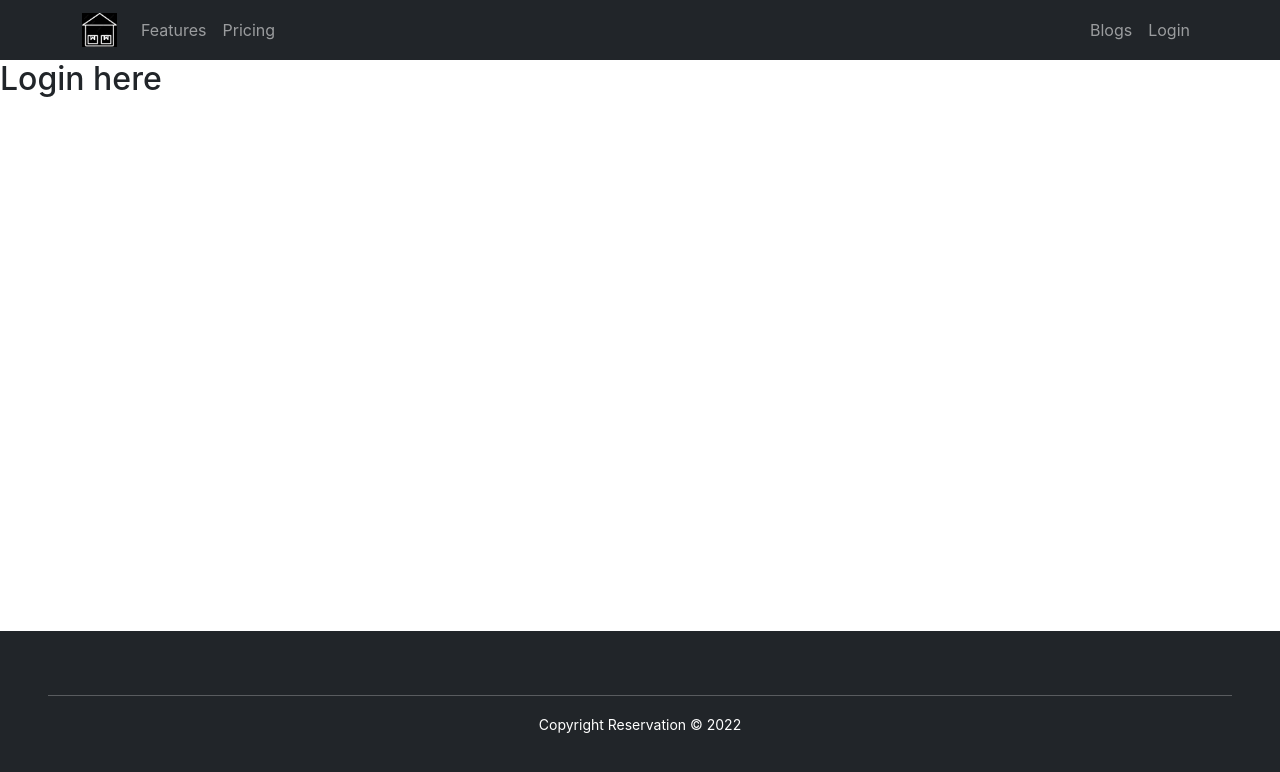
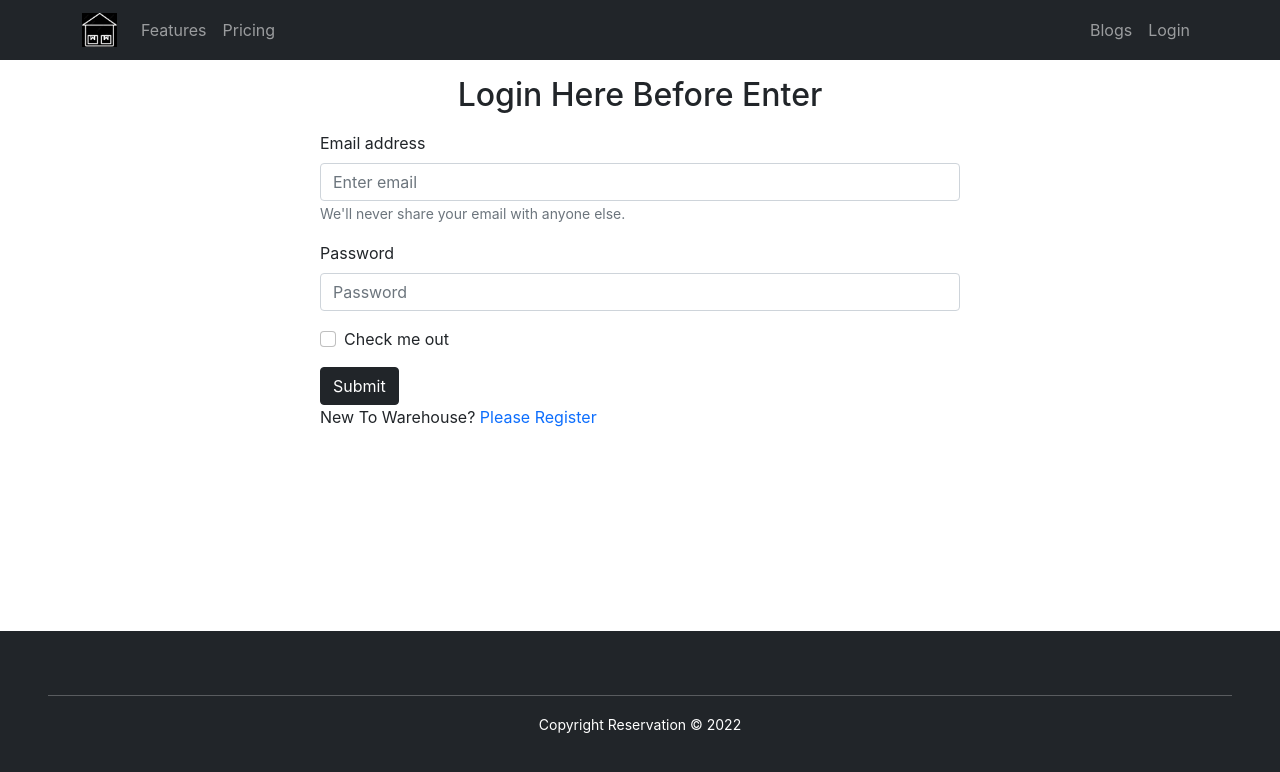
Before and after one commit to AkashMAbrrar/warehouse-management-client-site, a React (Create React App) app: page /login in a window 1280 px wide. Shown: the top 772 px of the page. Built offline with nearby package versions, Linux system fonts and the light colour scheme.

Commit message:
this commit for login and registration form and event handler

```diff
--- a/src/App.js
+++ b/src/App.js
@@ -8,6 +8,7 @@ import Blogs from './components/Home/Blogs/Blogs';
 import Login from './components/Login/Login';
 import Features from './components/Features/Features';
 import NotFound from './components/NotFound/NotFound';
+import Register from './components/Login/Register/Register';
 
 function App() {
   return (
@@ -19,6 +20,7 @@ function App() {
         <Route path='/feature/:featureId' element={<Features></Features>}></Route>
         <Route path='blogs' element={<Blogs></Blogs>}></Route>
         <Route path='/login' element={<Login></Login>}></Route>
+        <Route path='/register' element={<Register></Register>}></Route>
         <Route path='*' element={<NotFound></NotFound>}></Route>
       </Routes>
       <Footer></Footer>
--- a/src/components/Login/Login.js
+++ b/src/components/Login/Login.js
@@ -1,9 +1,47 @@
-import React from 'react';
+import React, { useRef } from 'react';
+import { Button, Form } from 'react-bootstrap';
+import { Link, useNavigate } from 'react-router-dom';
 
 const Login = () => {
+    const emailRef = useRef('');
+    const passRef = useRef('');
+    const navigate = useNavigate();
+
+    const handleSubmit = event => {
+        event.preventDefault();
+        const email = emailRef.current.value;
+        const password = passRef.current.value;
+        console.log(email, password)
+    }
+
+    const navigateRegister = event => {
+        navigate('/register');
+    }
+
     return (
-        <div>
-            <h2>Login here</h2>
+        <div className='conatainer w-50 mx-auto'>
+            <h2 className='text-center m-3'>Login Here Before Enter</h2>
+            <Form onSubmit={handleSubmit}>
+                <Form.Group className="mb-3" controlId="formBasicEmail">
+                    <Form.Label>Email address</Form.Label>
+                    <Form.Control ref={emailRef} type="email" placeholder="Enter email" required />
+                    <Form.Text className="text-muted">
+                        We'll never share your email with anyone else.
+                    </Form.Text>
+                </Form.Group>
+
+                <Form.Group className="mb-3" controlId="formBasicPassword">
+                    <Form.Label>Password</Form.Label>
+                    <Form.Control ref={passRef} type="password" placeholder="Password" required />
+                </Form.Group>
+                <Form.Group className="mb-3" controlId="formBasicCheckbox">
+                    <Form.Check type="checkbox" label="Check me out" />
+                </Form.Group>
+                <Button variant="dark" type="submit">
+                    Submit
+                </Button>
+            </Form>
+            <p>New To Warehouse? <Link to='/register' className='text-primary pe-auto text-decoration-none' onClick={navigateRegister}>Please Register</Link></p>
         </div>
     );
 };
--- /dev/null
+++ b/src/components/Login/Register/Register.css
@@ -0,0 +1,13 @@
+.register-form {
+    margin: 0 auto;
+    width: 50%;
+}
+
+.register-form input {
+    display: block;
+    width: 100%;
+    height: 50px;
+    padding-left: 10px;
+    font-size: 18px;
+    margin-bottom: 15px;
+}
--- /dev/null
+++ b/src/components/Login/Register/Register.js
@@ -0,0 +1,30 @@
+import React from 'react';
+import { Link, useNavigate } from 'react-router-dom';
+import './Register.css';
+
+const Register = () => {
+
+    const navigate = useNavigate();
+    const navigateLogin = () => {
+        navigate('/login')
+    }
+
+    const handleRegister = event => {
+        event.preventDefault();
+    }
+
+    return (
+        <div className='register-form'>
+            <h2 className='text-center p-3'>Please Register Here</h2>
+            <form onSubmit={handleRegister}>
+                <input type="text" name="name" id="" placeholder='Your Name' />
+                <input type="email" name="email" id="" placeholder='Enter Email' required />
+                <input type="password" name="password" id="" placeholder='Enter Your Password' required />
+                <input type="submit" value="Register" />
+            </form>
+            <p>Already Have An Account <Link to='/login' className='text-primary pe-auto text-decoration-none' onClick={navigateLogin}>Please Login</Link></p>
+        </div>
+    );
+};
+
+export default Register;
```
